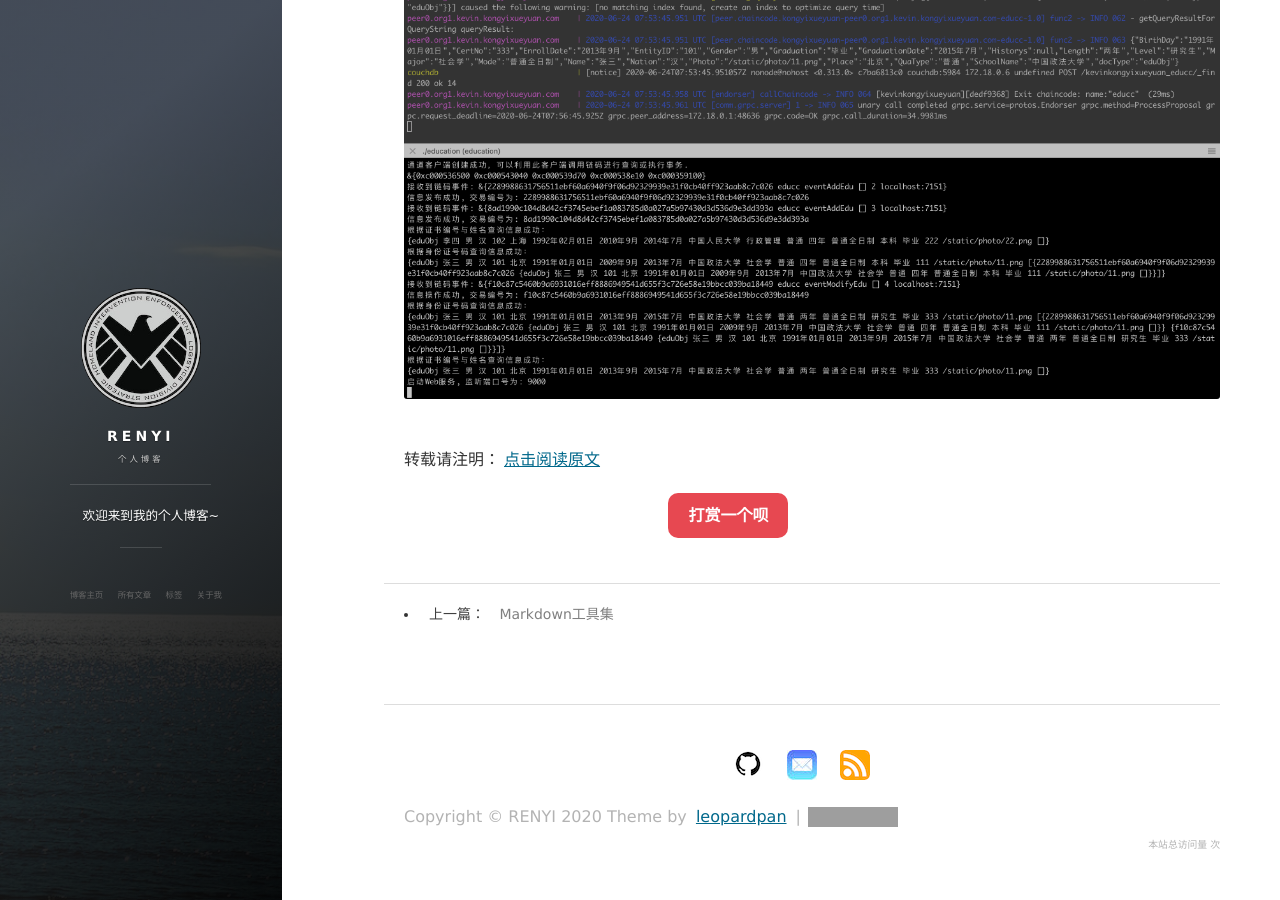
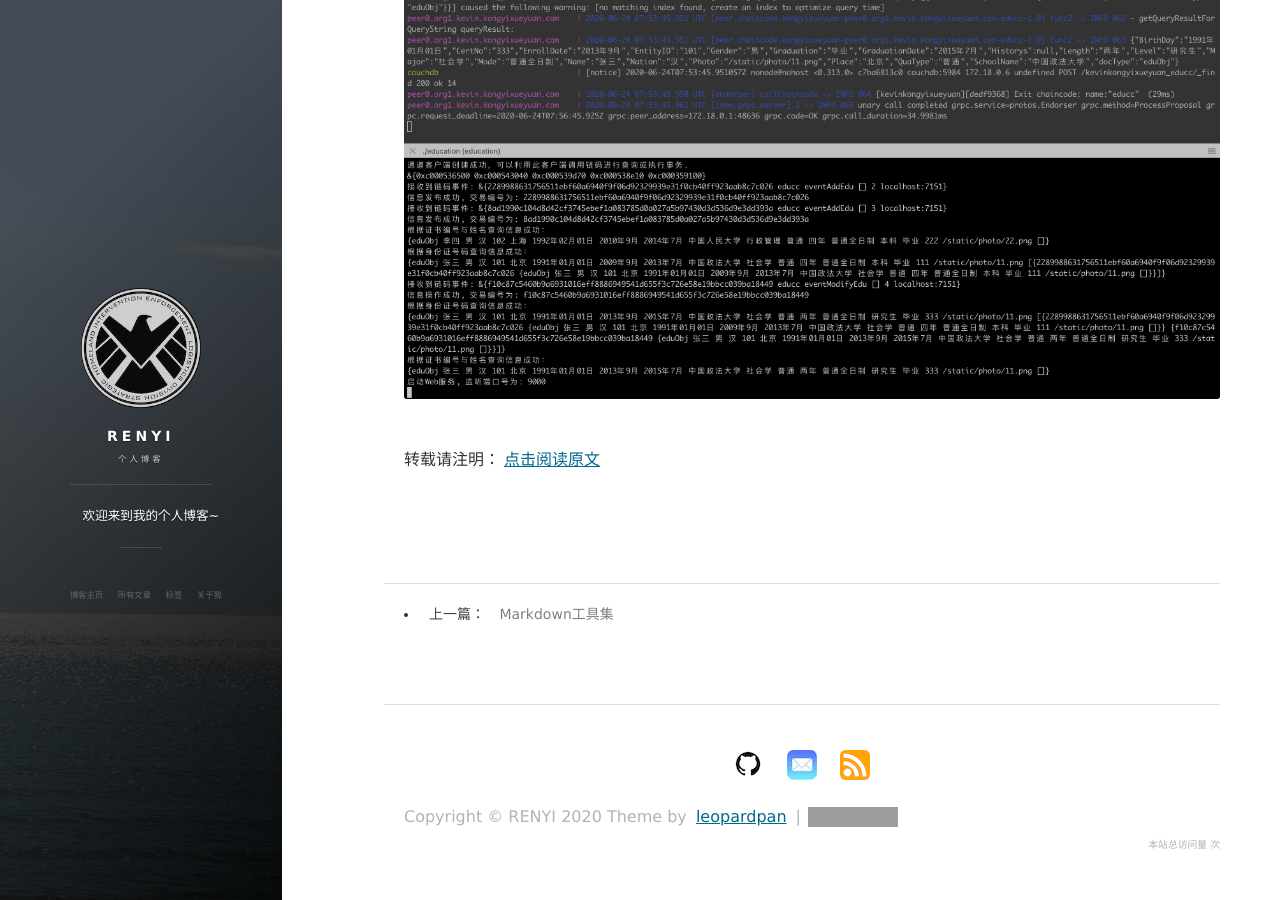
Before and after one commit to renyinew/renyi.github.io, a Jekyll site: the page built from _posts/2020-06-24-education.md, in a window 1280 px wide and 900 px high, scrolled down 1645 px. Built offline with Jekyll 4.4.1, drawn with Linux system fonts in a browser that asks for light colours; nearby versions of some CDN libraries; comment, search, counter and statistics services are not loaded; grey boxes are pictures that could not be loaded.

Commit message:
hide pay

```diff
--- a/_includes/new-old.html
+++ b/_includes/new-old.html
@@ -1,7 +1,7 @@
 <section>
 
             <div class="content-play">
-              <p><a href="javascript:void(0)" onclick="dashangToggle()" class="dashang" title="打赏，支持一下">打赏一个呗</a></p>
+              <p style="display: none;"><a href="javascript:void(0)" onclick="dashangToggle()" class="dashang" title="打赏，支持一下">打赏一个呗</a></p>
               <div class="hide_box-play"></div>
               <div class="shang_box-play">
                 <a class="shang_close-play" href="javascript:void(0)" onclick="dashangToggle()" title="关闭"><img src="/images/payimg/close.jpg" alt="取消" /></a>
```
